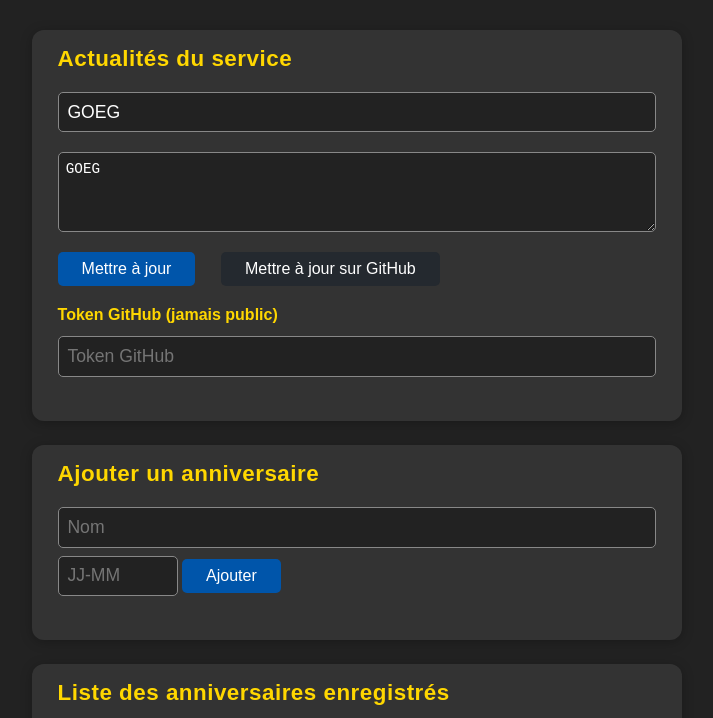
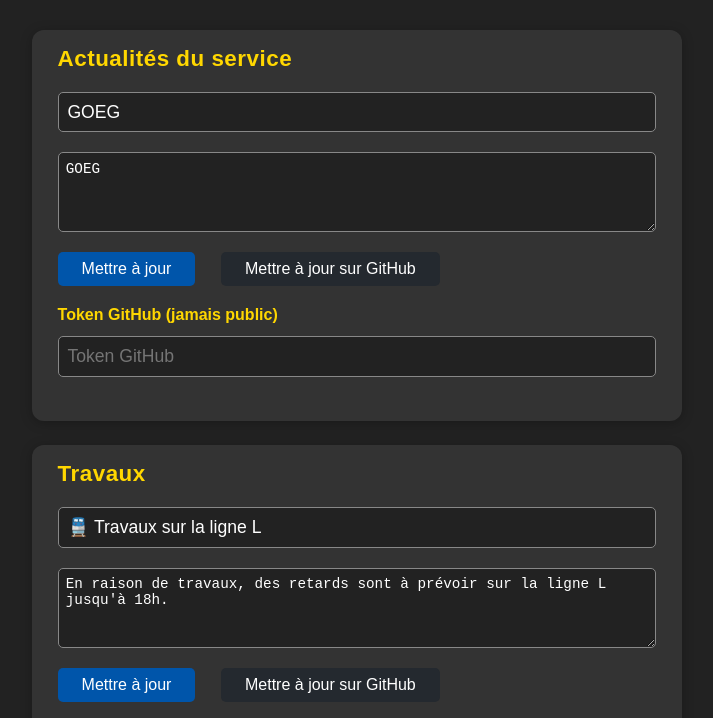
Before and after one commit to jaykay5832-spec/COEG-PSL, a plain HTML site: page maintenance.html in a window 1280 px wide. Shown: the part 82-800 px from the top of the page, without its empty margins (283-996 px from the left). Drawn offline with Linux system fonts and the light colour scheme.

Commit message:
Harmonisation encarts, gestion Travaux, anniversaires en bas de page

```diff
--- /dev/null
+++ b/anniversaires-app/src/data/news-ligneL.json
@@ -0,0 +1,4 @@
+{
+  "title": "🚆 Perturbations sur la ligne L",
+  "text": "En raison de travaux, des retards sont à prévoir sur la ligne L jusqu'à 18h."
+}
--- /dev/null
+++ b/anniversaires-app/src/data/travaux.json
@@ -0,0 +1,4 @@
+{
+  "title": "🚆 Travaux sur la ligne L",
+  "text": "En raison de travaux, des retards sont à prévoir sur la ligne L jusqu'à 18h."
+}
--- a/maintenance.html
+++ b/maintenance.html
@@ -142,6 +142,17 @@
     </div>
 
     <div class="encart">
+      <h2>Travaux</h2>
+      <input type="text" id="travaux-title" placeholder="Titre des travaux..." style="margin-bottom:1vh;" />
+      <textarea id="travaux-text" placeholder="Texte des travaux..." style="height:80px;resize:vertical;"></textarea>
+      <div style="display:flex;flex-wrap:wrap;gap:1vw;align-items:center;">
+        <button onclick="updateTravauxNews()" class="btn btn-primary">Mettre à jour</button>
+        <button onclick="updateTravauxNewsGithub()" class="btn btn-github">Mettre à jour sur GitHub</button>
+      </div>
+      <div id="travaux-news-msg"></div>
+    </div>
+
+    <div class="encart">
       <h2>Ajouter un anniversaire</h2>
       <div class="add-form" style="margin-top:0;">
         <input type="text" id="name" placeholder="Nom" required aria-label="Nom" />
@@ -171,6 +182,7 @@
     const githubRepo = 'COEG-PSL';
     const githubNewsFilePath = 'anniversaires-app/src/data/news.json';
     const githubBirthdaysFilePath = 'anniversaires-app/src/data/birthdays.json';
+    const githubTravauxFilePath = 'anniversaires-app/src/data/travaux.json';
     const githubBranch = 'main';
 
     let birthdays = [];
@@ -187,6 +199,18 @@
       } catch (e) {
         document.getElementById('service-news-title').value = '';
         document.getElementById('service-news').value = '';
+      }
+      // Charger aussi la news Travaux
+      try {
+        const response = await fetch('./anniversaires-app/src/data/travaux.json');
+        if (response.ok) {
+          const data = await response.json();
+          document.getElementById('travaux-title').value = data.title || '';
+          document.getElementById('travaux-text').value = data.text || '';
+        }
+      } catch (e) {
+        document.getElementById('travaux-title').value = '';
+        document.getElementById('travaux-text').value = '';
       }
     }
     fetchServiceNews();
@@ -400,6 +424,77 @@
         document.getElementById('birthdays-msg').textContent = `Erreur réseau ou API GitHub : ${e.message}`;
       }
     }
+
+    async function updateTravauxNews() {
+      const title = document.getElementById('travaux-title').value.trim();
+      const text = document.getElementById('travaux-text').value.trim();
+      if (!title || !text) {
+        document.getElementById('travaux-news-msg').textContent = "Veuillez entrer un titre et un texte pour les travaux.";
+        return;
+      }
+      // Stockage local (export manuel ou via GitHub si activé)
+      const news = { title, text };
+      document.getElementById('travaux-news-msg').textContent = "Texte mis à jour localement. Utilisez l'export pour sauvegarder sur GitHub.";
+    }
+
+    async function updateTravauxNewsGithub() {
+      const token = document.getElementById('github-token').value.trim();
+      const title = document.getElementById('travaux-title').value.trim();
+      const text = document.getElementById('travaux-text').value.trim();
+      if (!token) {
+        document.getElementById('travaux-news-msg').textContent = "Veuillez entrer votre token GitHub.";
+        return;
+      }
+      if (!title || !text) {
+        document.getElementById('travaux-news-msg').textContent = "Veuillez entrer un titre et un texte pour les travaux.";
+        return;
+      }
+      document.getElementById('travaux-news-msg').textContent = "Mise à jour en cours...";
+      // 1. Récupérer le SHA du fichier
+      const apiUrl = `https://api.github.com/repos/${githubOwner}/${githubRepo}/contents/${githubTravauxFilePath}`;
+      let sha = '';
+      try {
+        const res = await fetch(apiUrl, {
+          headers: { Authorization: `token ${token}` }
+        });
+        if (!res.ok) {
+          const err = await res.json();
+          throw new Error(err.message || 'Erreur récupération SHA');
+        }
+        const data = await res.json();
+        sha = data.sha;
+      } catch (e) {
+        document.getElementById('travaux-news-msg').textContent = `Erreur d'accès au fichier sur GitHub : ${e.message}`;
+        return;
+      }
+      // 2. Mettre à jour le fichier
+      const content = btoa(unescape(encodeURIComponent(JSON.stringify({ title, text }, null, 2))));
+      const body = {
+        message: 'Mise à jour des travaux via maintenance.html',
+        content,
+        sha,
+        branch: githubBranch
+      };
+      try {
+        const res = await fetch(apiUrl, {
+          method: 'PUT',
+          headers: {
+            Authorization: `token ${token}`,
+            'Content-Type': 'application/json'
+          },
+          body: JSON.stringify(body)
+        });
+        if (res.ok) {
+          document.getElementById('travaux-news-msg').textContent = "Mise à jour réussie sur GitHub !";
+          document.getElementById('github-token').value = '';
+        } else {
+          const err = await res.json();
+          document.getElementById('travaux-news-msg').textContent = `Erreur lors de la mise à jour sur GitHub : ${err.message}`;
+        }
+      } catch (e) {
+        document.getElementById('travaux-news-msg').textContent = `Erreur réseau ou API GitHub : ${e.message}`;
+      }
+    }
   </script>
 </body>
 </html>
```
Also changed, not shown: index.html (+32 -9 lines).
